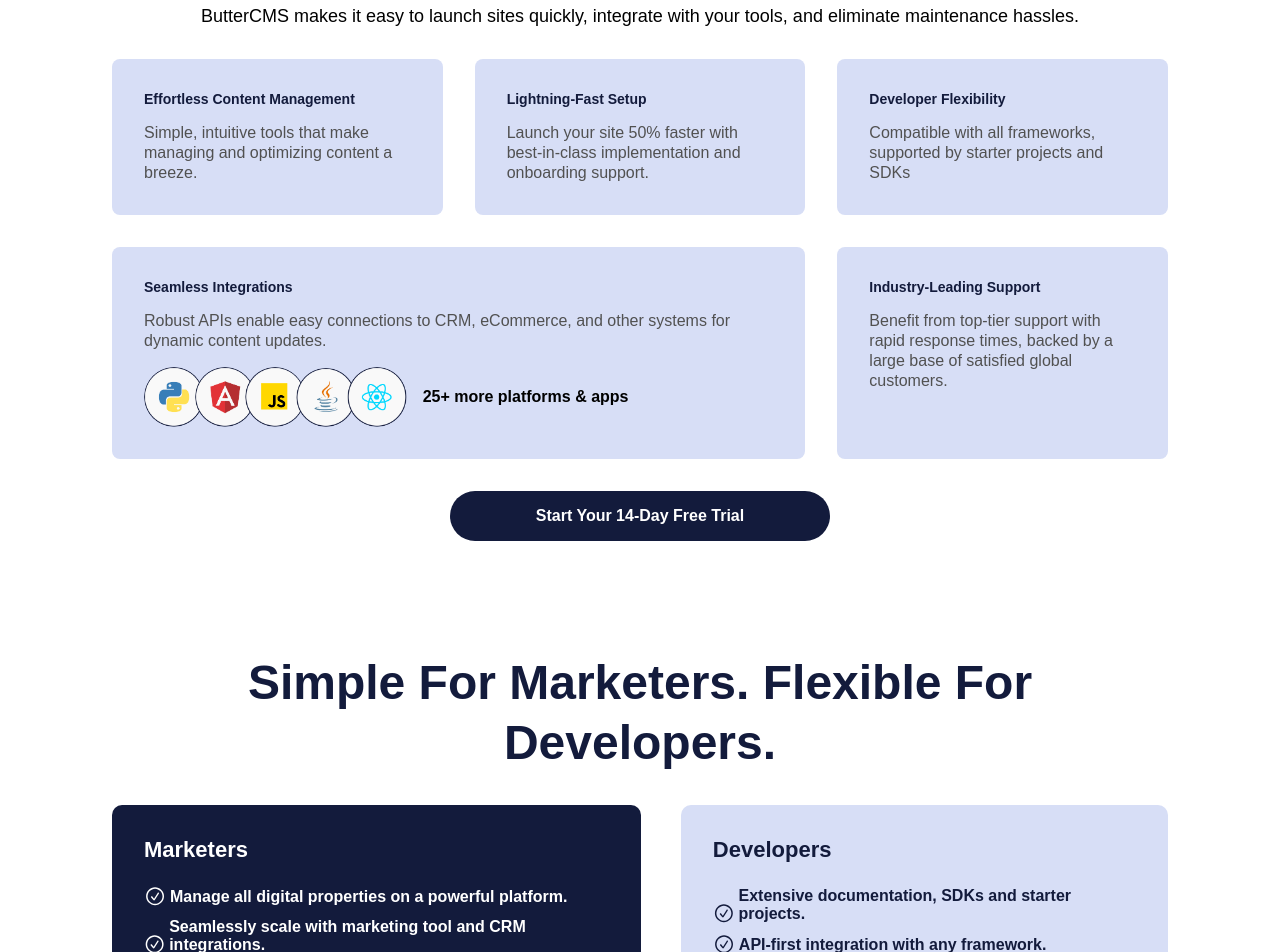
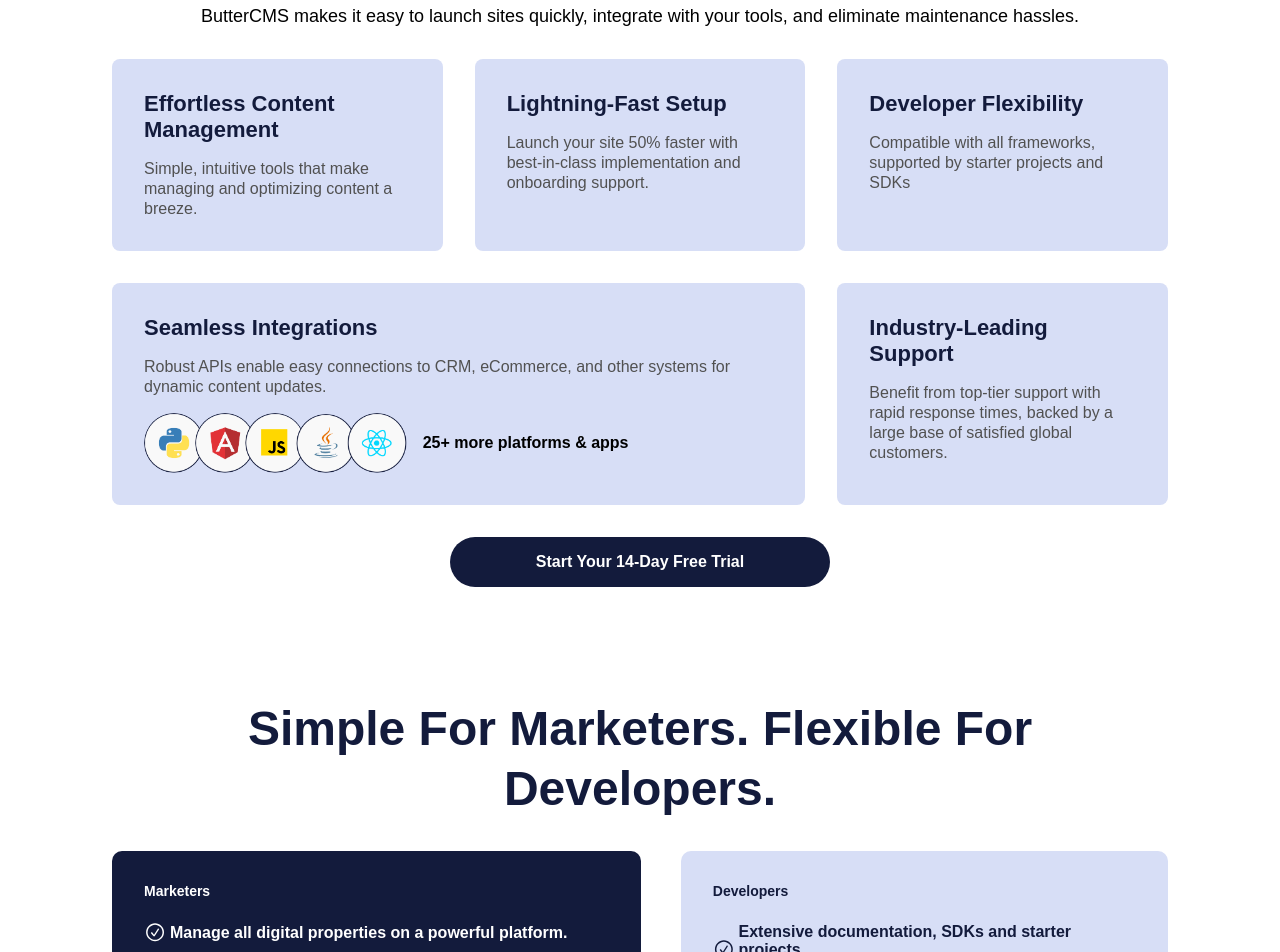
Before and after one commit to frank-temp/butter-lp, a Nuxt app: page / in a window 1280 px wide. Shown: the part 1260-2212 px from the top of the page. Built offline with nearby package versions, Linux system fonts and the light colour scheme; a web font is replaced by a local one.

Commit message:
headings issue

```diff
--- a/components/home/SpreadTheWord.vue
+++ b/components/home/SpreadTheWord.vue
@@ -7,19 +7,19 @@
             </div>
             <div class='flex flex-col md:grid md:grid-cols-3 w-full gap-8'>
                 <div class='bg-blue-light p-8 rounded-lg flex flex-col gap-4'>
-                    <h5 class='text-blue-dark'>Effortless Content Management</h5>
+                    <h4 class='text-blue-dark'>Effortless Content Management</h4>
                     <p class='body-small text-grey-default'>Simple, intuitive tools that make managing and optimizing content a breeze.</p>
                 </div>
                 <div class='bg-blue-light p-8 rounded-lg flex flex-col gap-4'>
-                    <h5 class='text-blue-dark'>Lightning-Fast Setup</h5>
+                    <h4 class='text-blue-dark'>Lightning-Fast Setup</h4>
                     <p class='body-small text-grey-default'>Launch your site 50% faster with best-in-class implementation and onboarding support.</p>
                 </div>
                 <div class='bg-blue-light p-8 rounded-lg flex flex-col gap-4'>
-                    <h5 class='text-blue-dark'>Developer Flexibility</h5>
+                    <h4 class='text-blue-dark'>Developer Flexibility</h4>
                     <p class='body-small text-grey-default'>Compatible with all frameworks, supported by starter projects and SDKs</p>
                 </div>
                 <div class='bg-blue-light p-5 md:p-8 rounded-lg md:col-span-2 flex flex-col gap-3 md:gap-4'>
-                    <h5 class='text-blue-dark'>Seamless Integrations</h5>
+                    <h4 class='text-blue-dark'>Seamless Integrations</h4>
                     <p class='body-small text-grey-default'>Robust APIs enable easy connections to CRM, eCommerce, and other systems for dynamic content updates.</p>
                     <div class='flex flex-col md:flex-row items-start md:items-center gap-4'>
                         <div class='flex items-center justify-center'>
@@ -48,7 +48,7 @@
                     </div>
                 </div>
                 <div class='bg-blue-light p-8 rounded-lg flex flex-col gap-4'>
-                    <h5 class='text-blue-dark'>Industry-Leading Support</h5>
+                    <h4 class='text-blue-dark'>Industry-Leading Support</h4>
                     <p class='body-small text-grey-default'>Benefit from top-tier support with rapid response times, backed by a large base of satisfied global customers.</p>
                 </div>
             </div>
--- a/components/home/TwoCards.vue
+++ b/components/home/TwoCards.vue
@@ -5,7 +5,7 @@
             <div class='hidden md:flex md:flex-row justify-center gap-10'>
                 <div class='bg-blue-dark text-white-default px-4 md:px-8 py-6 md:py-8 flex flex-col rounded-[10px]'>
                     <div>
-                        <h4 class='mb-6 hidden md:block'>Marketers</h4>
+                        <h5 class='mb-6 hidden md:block'>Marketers</h5>
                         <ul class='flex flex-col gap-3'>
                             <li class='flex flex-row items-start md:items-center gap-1'>
                                 <SvgCheckMark width='22px' class='mt-[5px] md:mt-auto' />
@@ -50,7 +50,7 @@
                 </div>
                 <div class='bg-blue-light text-blue-dark px-4 md:px-8 py-6 md:py-8 flex flex-col rounded-[10px]'>
                     <div>
-                        <h4 class='mb-6 hidden md:block'>Developers</h4>
+                        <h5 class='mb-6 hidden md:block'>Developers</h5>
                         <ul class='flex flex-col gap-3'>
                             <li class='flex flex-row items-start md:items-center gap-1'>
                                 <SvgCheckMark width='22px' class='mt-[5px] md:mt-auto' />
@@ -109,7 +109,7 @@
                 <div class='hidden peer-checked/tab-one:block mt-6'>
                     <div class='bg-blue-dark text-white-default px-4 md:px-8 py-6 md:py-8 flex flex-col rounded-[10px]'>
                         <div>
-                            <h4 class='mb-6 hidden md:block'>Marketers</h4>
+                            <h5 class='mb-6 hidden md:block'>Marketers</h5>
                             <ul class='flex flex-col gap-3'>
                                 <li class='flex flex-row items-start md:items-center gap-1'>
                                     <SvgCheckMark width='22px' class='mt-[5px] md:mt-auto' />
@@ -156,7 +156,7 @@
                 <div class='hidden peer-checked/tab-two:block mt-6'>
                     <div class='bg-blue-light text-blue-dark px-4 md:px-8 py-6 md:py-8 flex flex-col rounded-[10px]'>
                         <div>
-                            <h4 class='mb-6 hidden md:block'>Developers</h4>
+                            <h5 class='mb-6 hidden md:block'>Developers</h5>
                             <ul class='flex flex-col gap-3'>
                                 <li class='flex flex-row items-start md:items-center gap-1'>
                                     <SvgCheckMark width='22px' class='mt-[5px] md:mt-auto' />
```
